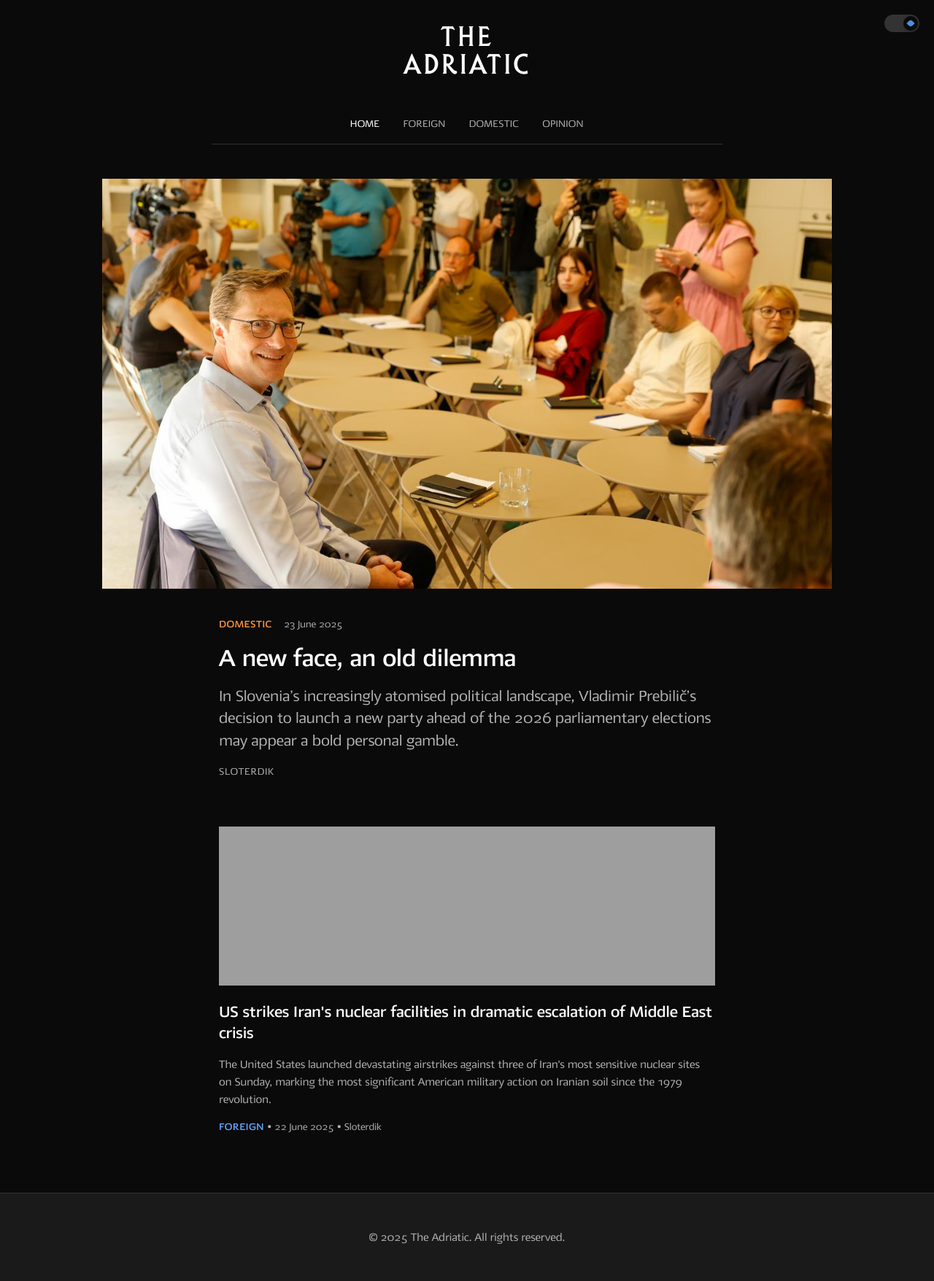
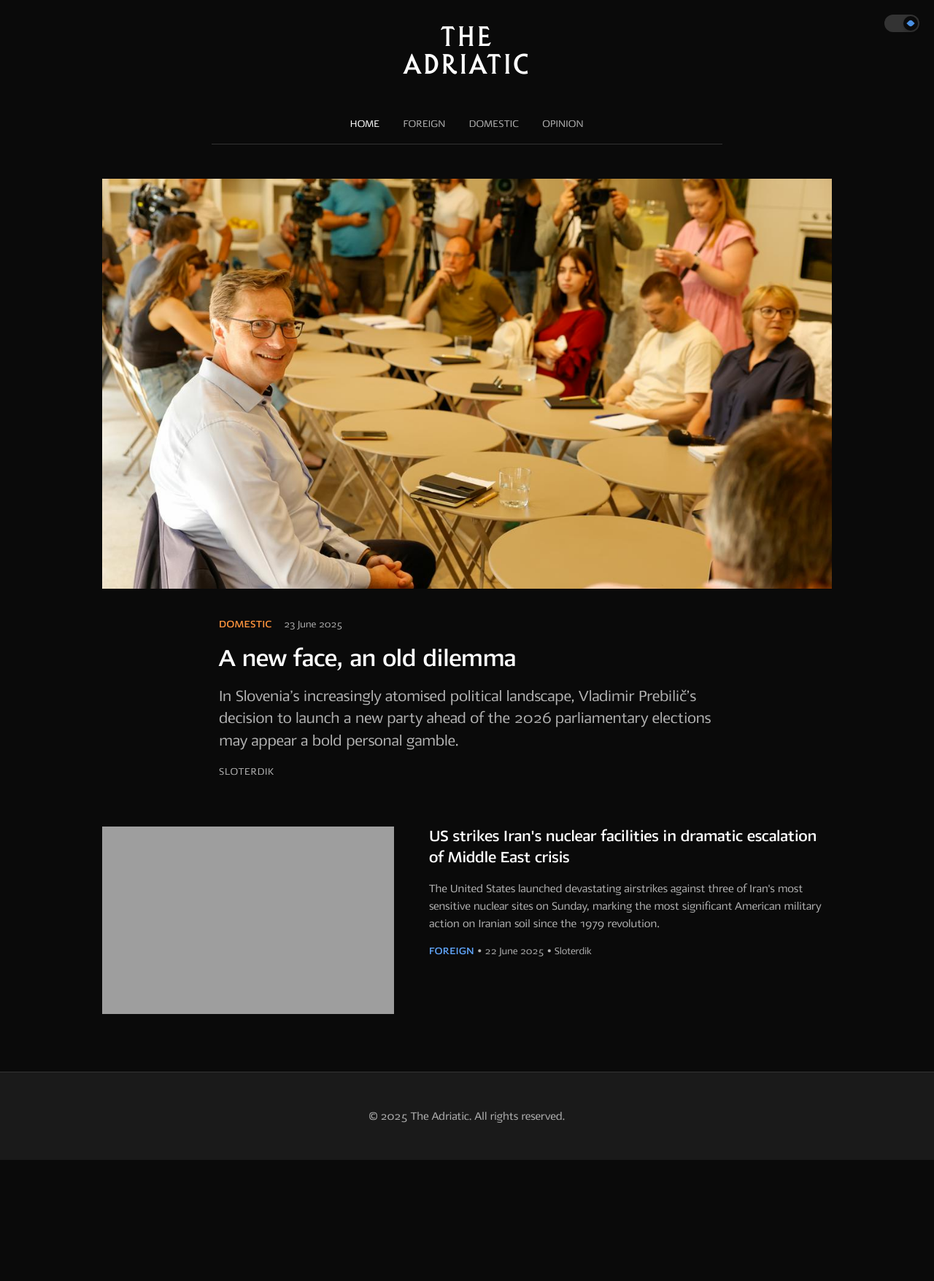
Before and after one commit to tfhoerest/azt, a Jekyll site: the page built from index.html, in a window 1280 px wide. Shown: the whole page at 73% size. Built offline with Jekyll 4.4.1, drawn with Linux system fonts in a browser that asks for light colours; some web fonts are replaced; the list of posts is cut into pages by our own code; after the commit the page ends 1590 px from its top, so only the background shows below that.

Commit message:
Update home.html

```diff
--- a/_layouts/home.html
+++ b/_layouts/home.html
@@ -79,12 +79,14 @@ layout: default
     display: grid;
     grid-template-columns: 1fr;  /* Single column - stacked like Zeit */
     gap: var(--z-ds-space-xl);
-    max-width: 680px;  /* Match hero content width */
+    max-width: 1000px;  /* Match full hero container width */
     margin: 0 auto;
 }
 
 .article-item {
-    display: block;  /* Stack image above content like Zeit */
+    display: grid;
+    grid-template-columns: 400px 1fr;  /* Larger image, more space like Zeit */
+    gap: var(--z-ds-space-xl);
     padding: 0;
     background-color: transparent;
     border-bottom: none;
@@ -97,9 +99,8 @@ layout: default
 
 .article-thumbnail {
     width: 100%;
-    height: 218px;  /* Scaled proportionally: 680px * (282/878) = 218px */
+    height: 257px;  /* Maintain Zeit proportions: 400px * (282/438) */
     object-fit: cover;
-    margin-bottom: var(--z-ds-space-s);
 }
 
 .article-content h3 {
@@ -108,7 +109,7 @@ layout: default
     font-weight: 600;
     color: var(--z-ds-color-text-100);
     line-height: 1.3;
-    margin-bottom: var(--z-ds-space-s);  /* More space before excerpt */
+    margin-bottom: var(--z-ds-space-s);  /* Space before excerpt */
 }
 
 .article-content h3 a {
@@ -124,7 +125,7 @@ layout: default
     color: var(--z-ds-color-text-70);
     font-size: var(--z-ds-fontsize-16);
     line-height: 1.5;
-    margin-bottom: var(--z-ds-space-s);  /* More space before meta */
+    margin-bottom: var(--z-ds-space-s);  /* Space before meta */
 }
 
 .article-meta-small {
@@ -156,12 +157,17 @@ layout: default
     }
 
     .articles-grid {
-        max-width: 600px;  /* Match hero content width on tablet */
+        max-width: 800px;  /* Full tablet width */
+        gap: var(--z-ds-space-l);
+    }
+
+    .article-item {
+        grid-template-columns: 320px 1fr;  /* Proportional image on tablet */
         gap: var(--z-ds-space-l);
     }
 
     .article-thumbnail {
-        height: 193px;  /* Scaled proportionally: 600px * (282/878) = 193px */
+        height: 206px;  /* Proportional to 320px width */
     }
 }
 
@@ -227,7 +233,7 @@ layout: default
 
     .article-thumbnail {
         width: 100%;  /* Full width image */
-        height: 218px;  /* Keep Zeit's proportions on mobile too */
+        height: 200px;  /* Good mobile height */
         margin-bottom: var(--z-ds-space-s);  /* Space between image and text */
     }
 
```
